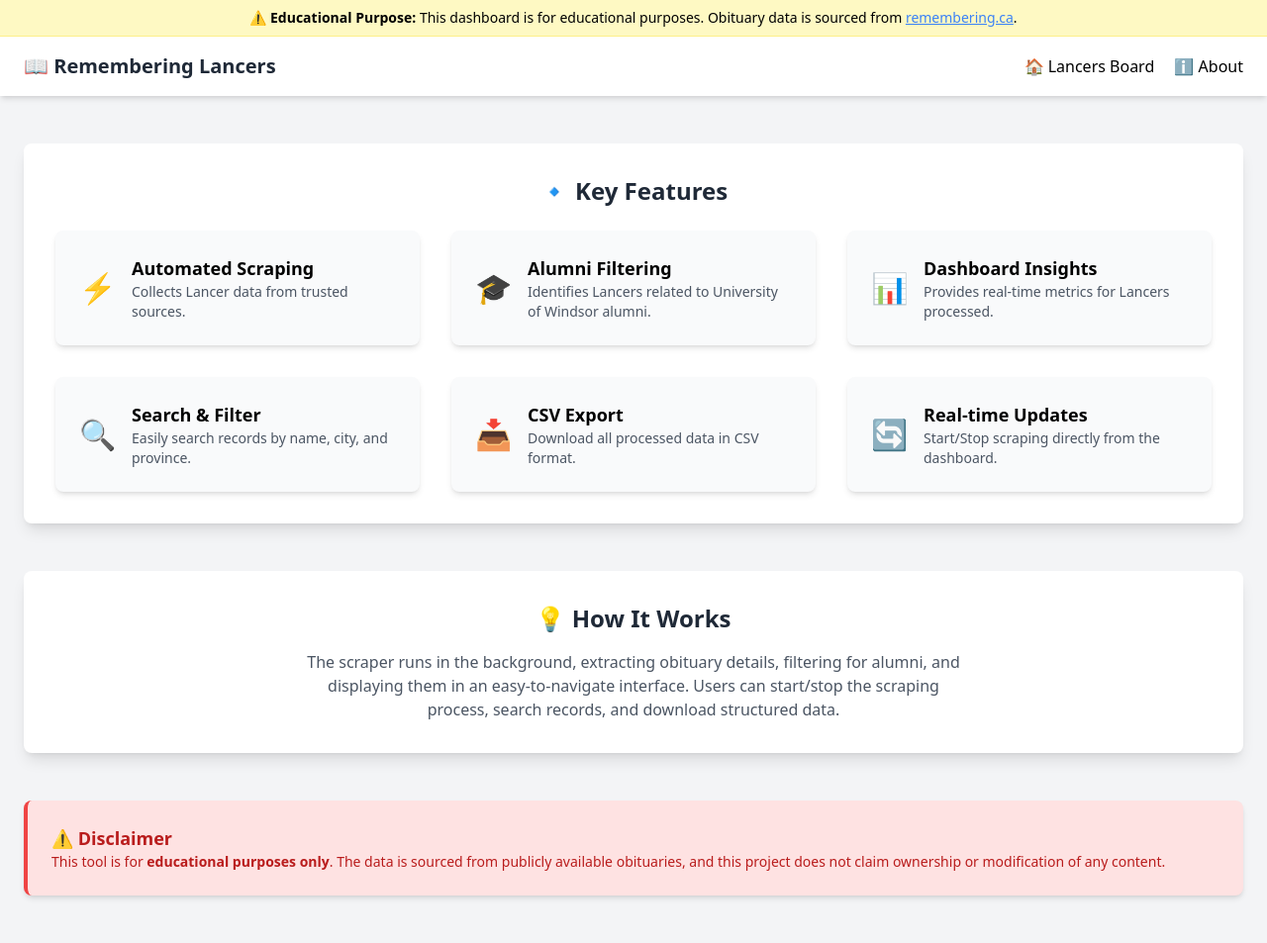
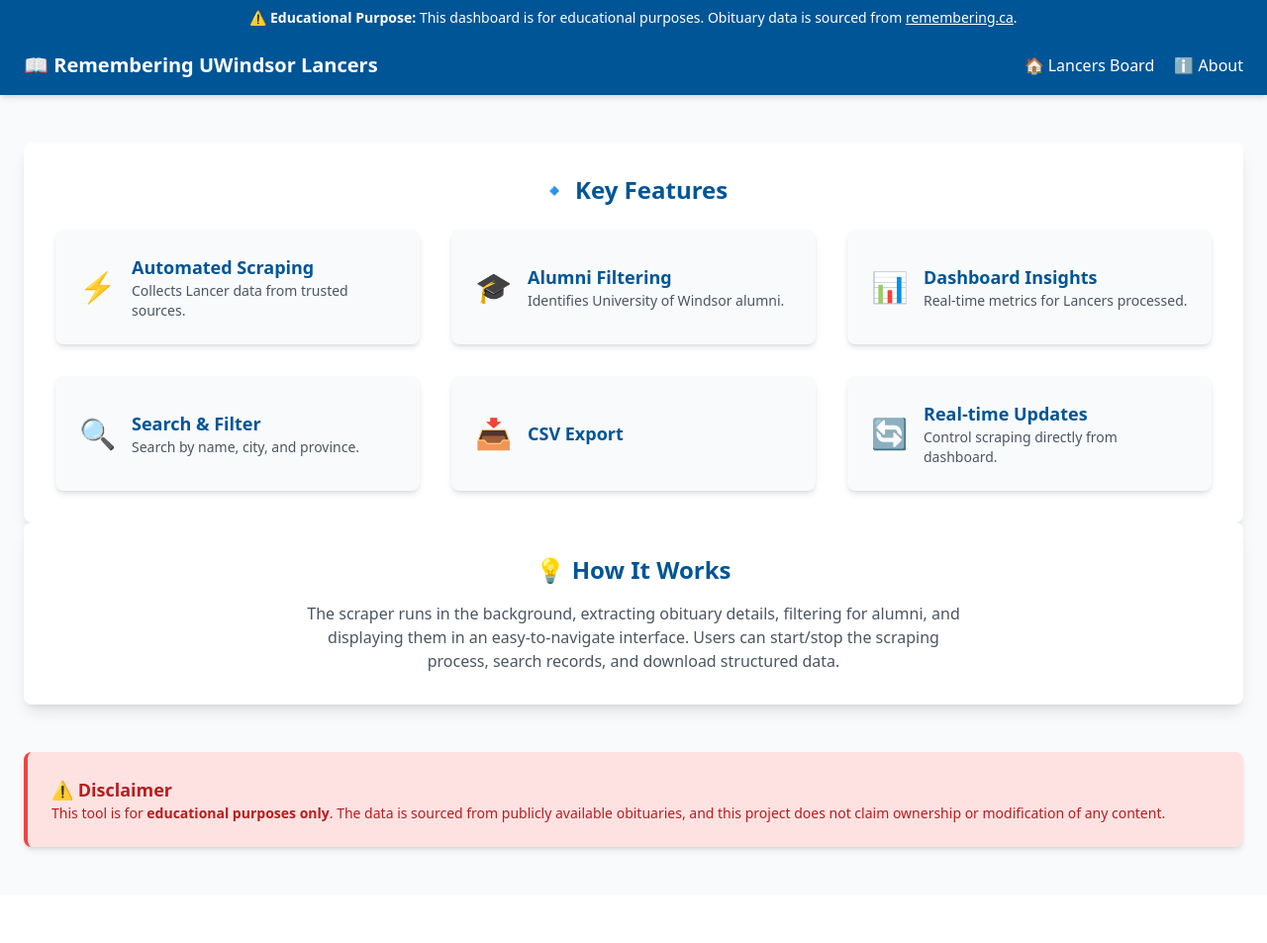
Before and after one commit to Ayush-HydraProjects/obituaryScraper, a Flask app: page /about in a window 1280 px wide. Shown: the whole page at 99% size. After the commit the page ends 861 px from the top, so only its background shows below. Run offline with Flask 3, Linux system fonts and the light colour scheme; some libraries are stand-ins or nearby versions.

Commit message:
few tweaks

```diff
--- a/app/routes.py
+++ b/app/routes.py
@@ -125,39 +125,68 @@
         }
         return render_template('dashboard.html', **response_data)
 
+
 @bp.route('/search_obituaries')
 def search_obituaries():
-    """Route to return search results as JSON for dashboard filtering.""" # Updated docstring
-    first_name_query = request.args.get('firstName', '').strip()
-    last_name_query = request.args.get('lastName', '').strip()
-    city_query = request.args.get('city', '').strip()
-    province_query = request.args.get('province', '').strip()
-    query_string = request.args.get('query', '').strip()
+    """Return unique obituaries matching search criteria, eliminating duplicates"""
+    # Get search parameters
+    first_name = request.args.get('firstName', '').strip()
+    last_name = request.args.get('lastName', '').strip()
+    city = request.args.get('city', '').strip()
+    province = request.args.get('province', '').strip()
+    query = request.args.get('query', '').strip()
 
     with current_app.app_context():
-        query_filter = DistinctObituary.query.filter(DistinctObituary.is_alumni == True)
+        # Subquery to find latest version of each obituary
+        grouped_obits = db.session.query(
+            DistinctObituary.first_name,
+            DistinctObituary.last_name,
+            DistinctObituary.birth_date,
+            DistinctObituary.death_date,
+            func.max(DistinctObituary.id).label('max_id')
+        ).filter(
+            DistinctObituary.is_alumni == True
+        ).group_by(
+            DistinctObituary.first_name,
+            DistinctObituary.last_name,
+            DistinctObituary.birth_date,
+            DistinctObituary.death_date
+        ).subquery('grouped_obits')
 
-        # Advanced Search Filters
-        if first_name_query:
-            query_filter = query_filter.filter(DistinctObituary.first_name.ilike(f"%{first_name_query}%"))
-        if last_name_query:
-            query_filter = query_filter.filter(DistinctObituary.last_name.ilike(f"%{last_name_query}%"))
-        if city_query:
-            query_filter = query_filter.filter(DistinctObituary.city.ilike(f"%{city_query}%"))
-        if province_query and province_query != '':
-            query_filter = query_filter.filter(DistinctObituary.province == province_query)
+        # Main query joining with grouped results
+        base_query = db.session.query(DistinctObituary).join(
+            grouped_obits,
+            (DistinctObituary.id == grouped_obits.c.max_id)
+        )
 
-
-        if query_string: # Simple search - if general query is present, it takes precedence
-             query_filter = DistinctObituary.query.filter(
-                (DistinctObituary.first_name.ilike(f"%{query_string}%")) |
-                (DistinctObituary.last_name.ilike(f"%{query_string}%")) |
-                 (DistinctObituary.family_information.ilike(f"%{query_string}%")) # Assuming content exists in DistinctObituary
+        # Apply filters cumulatively
+        if first_name:
+            base_query = base_query.filter(
+                DistinctObituary.first_name.ilike(f"%{first_name}%")
+            )
+        if last_name:
+            base_query = base_query.filter(
+                DistinctObituary.last_name.ilike(f"%{last_name}%")
+            )
+        if city:
+            base_query = base_query.filter(
+                DistinctObituary.city.ilike(f"%{city}%")
+            )
+        if province:
+            base_query = base_query.filter(
+                DistinctObituary.province == province
+            )
+        if query:
+            base_query = base_query.filter(
+                (DistinctObituary.first_name.ilike(f"%{query}%")) |
+                (DistinctObituary.last_name.ilike(f"%{query}%")) |
+                (DistinctObituary.family_information.ilike(f"%{query}%"))
             )
 
-        obituaries = query_filter.order_by(DistinctObituary.last_name).all()
+        # Execute and format results
+        results = base_query.order_by(DistinctObituary.last_name).all()
 
-        obituary_list = [{  # Prepare obituary data as dictionaries for JSON response
+        return jsonify([{
             'id': obit.id,
             'name': obit.name,
             'first_name': obit.first_name,
@@ -172,9 +201,7 @@
             'tags': obit.tags,
             'latitude': obit.latitude,
             'longitude': obit.longitude,
-        } for obit in obituaries]
-
-        return jsonify(obituary_list)
+        } for obit in results])
 
 
 @bp.route('/get_obituaries')
--- a/templates/about.html
+++ b/templates/about.html
@@ -3,25 +3,31 @@
 <head>
     <meta charset="UTF-8">
     <meta name="viewport" content="width=device-width, initial-scale=1.0">
-    <title>About | Remembering Lancers </title>
+    <title>About | Remembering UWindsor Lancers</title>
     <script src="https://cdn.tailwindcss.com"></script>
     <link rel="stylesheet" href="{{ url_for('static', filename='styles.css') }}">
+    <style>
+        .primary-bg { background-color: #005596; }
+        .primary-text { color: #005596; }
+        .primary-border { border-color: #005596; }
+        .secondary-bg { background-color: #FFCE00; }
+        .secondary-text { color: #FFCE00; }
+        .secondary-border { border-color: #FFCE00; }
+    </style>
 </head>
-<body class="bg-gray-100">
-
+<body class="bg-gray-50">
     <!-- Announcement Bar -->
-<div class="bg-yellow-100 border-b border-yellow-200 text-sm px-4 py-2 text-center">
-    ⚠️ <strong class="font-semibold">Educational Purpose:</strong> This dashboard is for educational purposes. Obituary data is sourced from <a href="https://www.remembering.ca/" target="_blank" class="underline text-blue-500">remembering.ca</a>.
+    <div class="primary-bg text-sm px-4 py-2 text-center text-white">
+        ⚠️ <strong class="font-semibold">Educational Purpose:</strong> This dashboard is for educational purposes. Obituary data is sourced from <a href="https://www.remembering.ca/" target="_blank" class="underline text-white">remembering.ca</a>.
     </div>
 
     <!-- Header -->
-<header class="bg-white shadow-md py-4">
+    <header class="primary-bg shadow-md py-4">
         <div class="container mx-auto px-6 flex justify-between items-center">
-        <div class="text-xl font-bold text-gray-800">📖 Remembering Lancers</div>
+            <div class="text-xl font-bold text-white">📖 Remembering UWindsor Lancers</div>
             <nav class="space-x-4">
-            <a href="/" class="hover:text-gray-600">🏠 Lancers Board</a>
-<!--            <a href="/settings" class="hover:text-gray-600">⚙️ Settings</a>-->
-            <a href="/about" class="hover:text-gray-600">ℹ️ About</a>
+                <a href="/" class="text-white hover:text-gray-200">🏠 Lancers Board</a>
+                <a href="/about" class="text-white hover:text-gray-200">ℹ️ About</a>
             </nav>
         </div>
     </header>
@@ -29,80 +35,77 @@
     <!-- About Content -->
     <div class="container mx-auto px-6 py-12">
         <div class="bg-white p-8 rounded-lg shadow-lg">
-        <h2 class="text-2xl font-semibold text-gray-800 mb-6 text-center">🔹 Key Features</h2>
+            <h2 class="text-2xl font-semibold primary-text mb-6 text-center">🔹 Key Features</h2>
             <div class="grid grid-cols-1 md:grid-cols-2 lg:grid-cols-3 gap-8">
 
-            <!-- Feature 1 -->
+                <!-- Feature Cards -->
                 <div class="p-6 bg-gray-50 rounded-lg shadow-md flex items-center space-x-4">
-                <div class="text-blue-600 text-3xl">⚡</div>
+                    <div class="secondary-text text-3xl">⚡</div>
                     <div>
-                    <h3 class="text-lg font-semibold">Automated Scraping</h3>
+                        <h3 class="text-lg font-semibold primary-text">Automated Scraping</h3>
                         <p class="text-gray-600 text-sm">Collects Lancer data from trusted sources.</p>
                     </div>
                 </div>
 
-            <!-- Feature 2 -->
+                <!-- Repeat for other features with same border/color adjustments -->
                 <div class="p-6 bg-gray-50 rounded-lg shadow-md flex items-center space-x-4">
-                <div class="text-green-600 text-3xl">🎓</div>
+                    <div class="secondary-text text-3xl">🎓</div>
                     <div>
-                    <h3 class="text-lg font-semibold">Alumni Filtering</h3>
-                    <p class="text-gray-600 text-sm">Identifies Lancers related to University of Windsor alumni.</p>
+                        <h3 class="text-lg font-semibold primary-text">Alumni Filtering</h3>
+                        <p class="text-gray-600 text-sm">Identifies University of Windsor alumni.</p>
                     </div>
                 </div>
 
-            <!-- Feature 3 -->
                 <div class="p-6 bg-gray-50 rounded-lg shadow-md flex items-center space-x-4">
-                <div class="text-yellow-600 text-3xl">📊</div>
+                    <div class="secondary-text text-3xl">📊</div>
                     <div>
-                    <h3 class="text-lg font-semibold">Dashboard Insights</h3>
-                    <p class="text-gray-600 text-sm">Provides real-time metrics for Lancers processed.</p>
+                        <h3 class="text-lg font-semibold primary-text">Dashboard Insights</h3>
+                        <p class="text-gray-600 text-sm">Real-time metrics for Lancers processed.</p>
                     </div>
                 </div>
 
-            <!-- Feature 4 -->
                 <div class="p-6 bg-gray-50 rounded-lg shadow-md flex items-center space-x-4">
-                <div class="text-purple-600 text-3xl">🔍</div>
+                    <div class="secondary-text text-3xl">🔍</div>
                     <div>
-                    <h3 class="text-lg font-semibold">Search & Filter</h3>
-                    <p class="text-gray-600 text-sm">Easily search records by name, city, and province.</p>
+                        <h3 class="text-lg font-semibold primary-text">Search & Filter</h3>
+                        <p class="text-gray-600 text-sm">Search by name, city, and province.</p>
                     </div>
                 </div>
 
-            <!-- Feature 5 -->
                 <div class="p-6 bg-gray-50 rounded-lg shadow-md flex items-center space-x-4">
-                <div class="text-red-600 text-3xl">📥</div>
+                    <div class="secondary-text text-3xl">📥</div>
                     <div>
-                    <h3 class="text-lg font-semibold">CSV Export</h3>
-                    <p class="text-gray-600 text-sm">Download all processed data in CSV format.</p>
+                        <h3 class="text-lg font-semibold primary-text">CSV Export</h3>
                     </div>
                 </div>
 
-            <!-- Feature 6 -->
                 <div class="p-6 bg-gray-50 rounded-lg shadow-md flex items-center space-x-4">
-                <div class="text-indigo-600 text-3xl">🔄</div>
+                    <div class="secondary-text text-3xl">🔄</div>
                     <div>
-                    <h3 class="text-lg font-semibold">Real-time Updates</h3>
-                    <p class="text-gray-600 text-sm">Start/Stop scraping directly from the dashboard.</p>
+                        <h3 class="text-lg font-semibold primary-text">Real-time Updates</h3>
+                        <p class="text-gray-600 text-sm">Control scraping directly from dashboard.</p>
                     </div>
                 </div>
             </div>
         </div>
 
         <!-- How It Works -->
-    <div class="bg-white p-8 rounded-lg shadow-lg mt-12">
-        <h2 class="text-2xl font-semibold text-gray-800 mb-4 text-center">💡 How It Works</h2>
+        <div class="bg-white p-8 rounded-lg shadow-lg mt-12\
+">
+            <h2 class="text-2xl font-semibold primary-text mb-4 text-center">💡 How It Works</h2>
             <p class="text-gray-600 text-center max-w-2xl mx-auto">
-            The scraper runs in the background, extracting obituary details, filtering for alumni, and displaying them in an easy-to-navigate interface. Users can start/stop the scraping process, search records, and download structured data.
+                The scraper runs in the background, extracting obituary details, filtering for alumni,
+                and displaying them in an easy-to-navigate interface. Users can start/stop the scraping process,
+                search records, and download structured data.
             </p>
         </div>
 
         <!-- Disclaimer -->
         <div class="bg-red-100 border-l-4 border-red-500 text-red-700 p-6 rounded-lg shadow-md mt-12">
             <h3 class="text-lg font-semibold">⚠ Disclaimer</h3>
-        <p class="text-sm">This tool is for <strong>educational purposes only</strong>. The data is sourced from publicly available obituaries, and this project does not claim ownership or modification of any content.</p>
+            <p class="text-sm">This tool is for <strong>educational purposes only</strong>. The data is sourced from
+            publicly available obituaries, and this project does not claim ownership or modification of any content.</p>
         </div>
-
     </div>
-
 </body>
 </html>
```
Also changed, not shown: templates/dashboard.html (+13 -7 lines), templates/obituary_detail.html (+52 -71 lines). Lines whose indentation alone changed are shown as unchanged.
